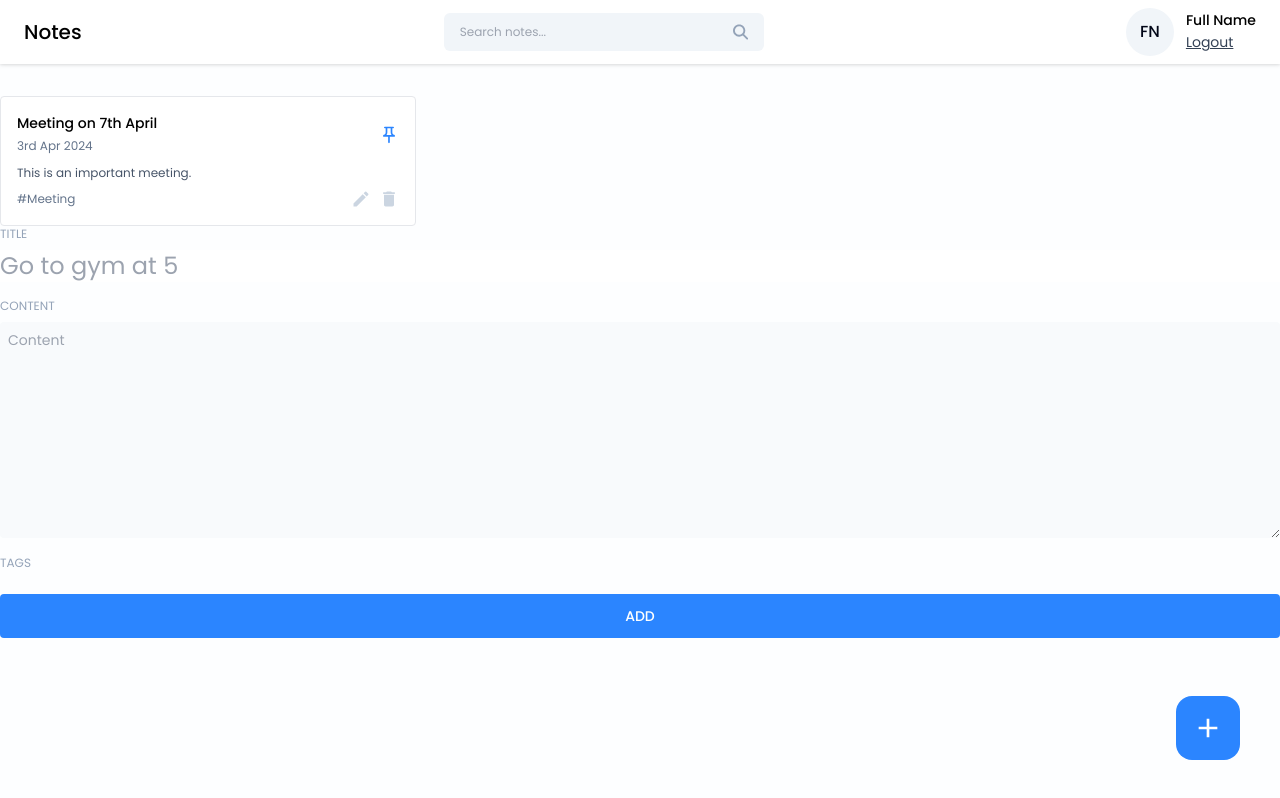
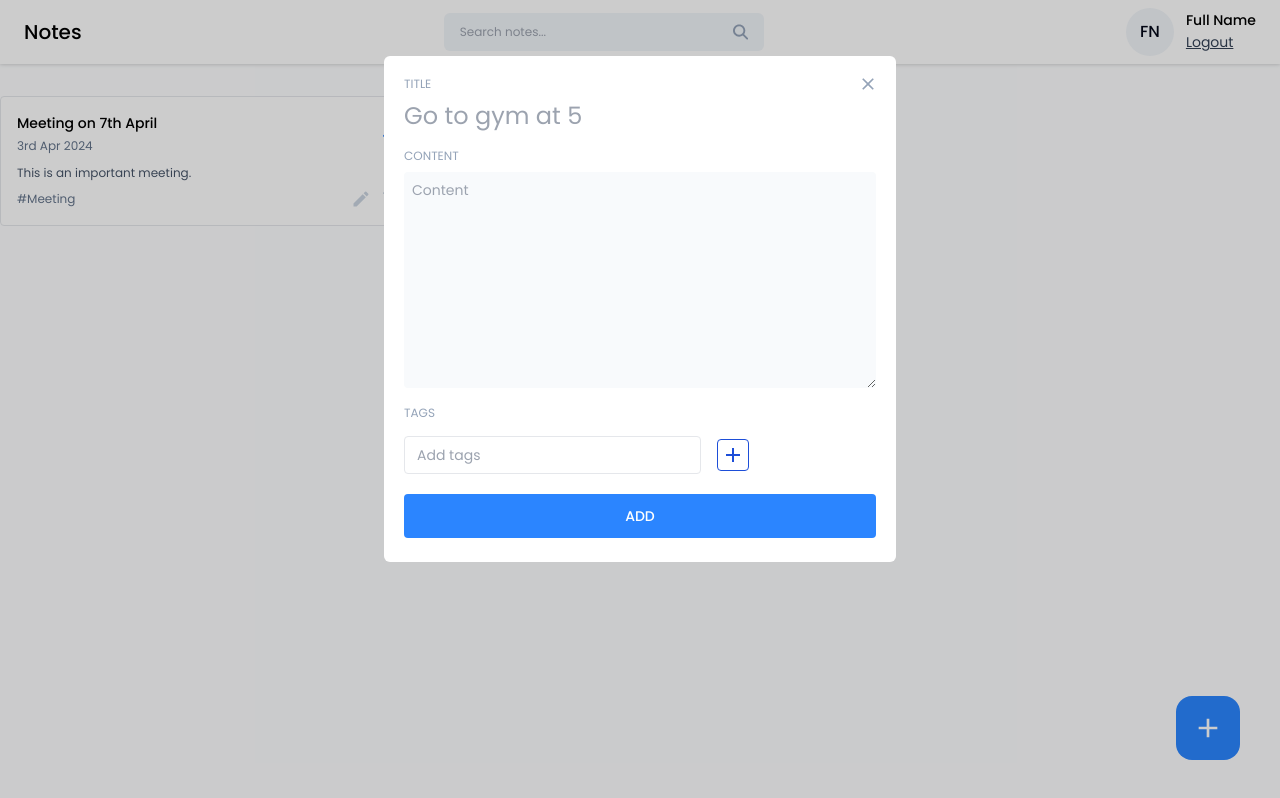
Before and after one commit to themistogenes/notes-app, a React (Vite) app in the folder frontend/: page /dashboard in a window 1280 px wide. Both pictures are taken after a click on the button 1208 px from the left and 728 px from the top of the page. Built offline with nearby package versions, Linux system fonts and the light colour scheme.

Commit message:
update Modal, AddEditNotes, TagInput

```diff
--- /dev/null
+++ b/frontend/src/components/Input/TagInput.jsx
@@ -0,0 +1,67 @@
+import React, { useState } from 'react';
+import { MdAdd, MdClose } from 'react-icons/md';
+
+const TagInput = ({ tags, setTags }) => {
+  const [inputValue, setInputValue] = useState('');
+
+  const handleInputChange = (e) => {
+    setInputValue(e.target.value);
+  }
+
+  const addNewTag = () => {
+    if (inputValue.trim() !== '') {
+      setTags([...tags, inputValue.trim()]);
+      setInputValue('');
+    }
+  }
+
+  const handleKeyDown = (e) => {
+    if (e.key === 'Enter') {
+      addNewTag();
+    }
+  }
+
+  const handleRemoveTag = (tagToRemove) => {
+    setTags(tags.filter((tag) => tag !== tagToRemove));
+  }
+
+  return (
+    <div>
+
+      {
+        tags?.length > 0 && (
+          <div className="flex items-center gap-2 flex-wrap mt-2">
+            {tags.map((tag, index) => (
+              <span key={index} className="flex items-center gap-2 text-slate-900 bg-slate-100 px-3 py-1 rounded">
+                #{tag}
+                <button onClick={() => {handleRemoveTag(tag)}}>
+                  <MdClose />
+                </button>
+              </span>
+            ))}
+          </div>
+        )
+      }
+
+      <div className="flex items-center gap-4 mt-3">
+        <input
+          type="text"
+          className="text-sm bg-transparent border px-3 py-2 rounded outline-none"
+          placeholder="Add tags"
+          value={inputValue}
+          onChange={handleInputChange}
+          onKeyDown={handleKeyDown}
+        />
+
+        <button
+          className="w-8 h-8 flex items-center justify-center rounded border border-blue-700 hover:bg-blue-700"
+          onClick={() => {addNewTag()}}
+        >
+          <MdAdd className="text-2xl text-blue-700 hover:text-white" />
+        </button>
+      </div>
+    </div>
+  )
+}
+
+export default TagInput
--- a/frontend/src/pages/Home/AddEditNotes.jsx
+++ b/frontend/src/pages/Home/AddEditNotes.jsx
@@ -1,14 +1,59 @@
-import React from 'react';
+import React, { useState } from 'react';
+import { MdClose } from 'react-icons/md';
+import TagInput from '../../components/Input/TagInput';
 
-const AddEditNotes = () => {
+const AddEditNotes = ({ noteData, type, onClose }) => {
+  const [title, setTitle] = useState('');
+  const [content, setContent] = useState('');
+  const [tags, setTags] = useState([]);
+  const [error, setError] = useState(null);
+
+  // Add Note
+  const addNewNote = async () => {
+
+  }
+
+  // Edit Note
+  const editNote = async () => {
+
+  }
+
+  const handleAddNote = () => {
+    if (!title) {
+      setError('Please enter a title.');
+      return;
+    }
+
+    if (!content) {
+      setError('Please enter content.');
+      return;
+    }
+
+    setError('');
+
+    if (type === 'edit') {
+      editNote();
+    } else {
+      addNewNote();
+    }
+  }
+
   return (
-    <div>
+    <div className="relative">
+      <button
+        className="w-10 h-10 rounded-full flex items-center justify-center absolute -top-3 -right-3 hover:bg-slate-500"
+        onClick={onClose}
+      >
+        <MdClose className="text-xl text-slate-400" />
+      </button>
       <div className="flex flex-col gap-2">
         <label className="input-label">TITLE</label>
         <input
           type="text"
           className="text-2xl text-slate-950 outline-none"
           placeholder="Go to gym at 5"
+          value={title}
+          onChange={(e) => setTitle(e.target.value)}
         />
       </div>
 
@@ -19,16 +64,25 @@
           className="text-sm text-slate-950 outline-none bg-slate-50 p-2 rounded"
           placeholder="Content"
           rows={10}
+          value={content}
+          onChange={(e) => setContent(e.target.value)}
         />
       </div>
 
       <div className="mt-3">
         <label className="input-label">TAGS</label>
+        <TagInput tags={tags} setTags={setTags} />
       </div>
+
+      {
+        error && (
+          <p className="text-red-500 text-xs pt-4">{error}</p>
+        )
+      }
 
       <button
         className="btn-primary font-medium mt-5 p-3"
-        onClick={() => {}}
+        onClick={handleAddNote}
       >
         ADD
       </button>
--- a/frontend/src/pages/Home/Home.jsx
+++ b/frontend/src/pages/Home/Home.jsx
@@ -1,10 +1,17 @@
-import React from 'react';
+import React, { useState } from 'react';
+import { MdAdd } from 'react-icons/md';
 import Navbar from '../../components/Navbar/Navbar';
 import NoteCard from '../../components/Cards/NoteCard';
 import AddEditNotes from './AddEditNotes';
-import { MdAdd } from 'react-icons/md';
+import Modal from 'react-modal';
 
 const Home = () => {
+  const [openAddEditModal, setOpenAddEditModal] = useState({
+    isShown: false,
+    type: 'add',
+    data: null
+  });
+
   return (
     <>
     <Navbar />
@@ -25,11 +32,35 @@
 
     <button
       className="w-16 h-16 flex items-center justify-center rounded-2xl bg-primary hover:bg-blue-600 absolute right-10 bottom-10"
-      onClick={() => {}}>
+      onClick={() => {
+        setOpenAddEditModal({ isShown: true, type: 'add', data: null })
+      }}>
       <MdAdd className="text-[32px] text-white" />
     </button>
 
-    <AddEditNotes />
+    <Modal
+      isOpen={openAddEditModal.isShown}
+      onRequestClose={() => {}}
+      style={{
+        overlay: {
+          backgroundColor: "rgba(0,0,0,0.2)"
+        }
+      }}
+      contentLabel=""
+      className="w-[40%] max-h-3/4 bg-white rounded-md mx-auto mt-14 p-5 overflow-scroll"
+    >
+      <AddEditNotes
+        type={openAddEditModal.type}
+        noteData={openAddEditModal.data}
+        onClose={() => {
+          setOpenAddEditModal({
+            isShown: false,
+            type: 'add',
+            data: null
+          })
+        }}
+      />
+    </Modal>
     </>
   )
 }
```
